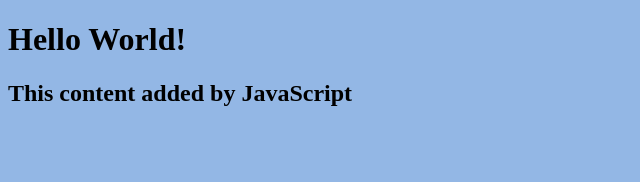
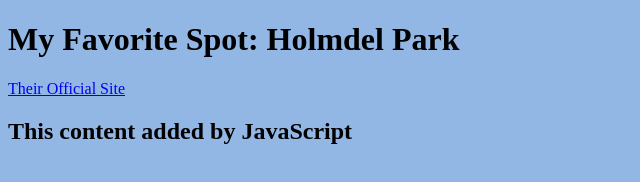
Before and after one commit to turitzinv/First_Website, a plain HTML site: page index.html in a window 1280 px wide. Shown: the whole page, without its empty margins (0-640 px from the left). Drawn offline with Linux system fonts and the light colour scheme.

Commit message:
changed header to Holmdel Park. Added a link to their official website

```diff
--- a/index.html
+++ b/index.html
@@ -5,7 +5,10 @@
         <title>My Website</title>
     </head>
     <body>
-        <h1>Hello World!</h1>
+        <h1>My Favorite Spot: Holmdel Park</h1>
+        <nav>
+            <a href="https://www.monmouthcountyparks.com/page.aspx?ID=2526">Their Official Site</a>
+        </nav>
         <script src="script.js"></script>
     </body>
 </html>
```
